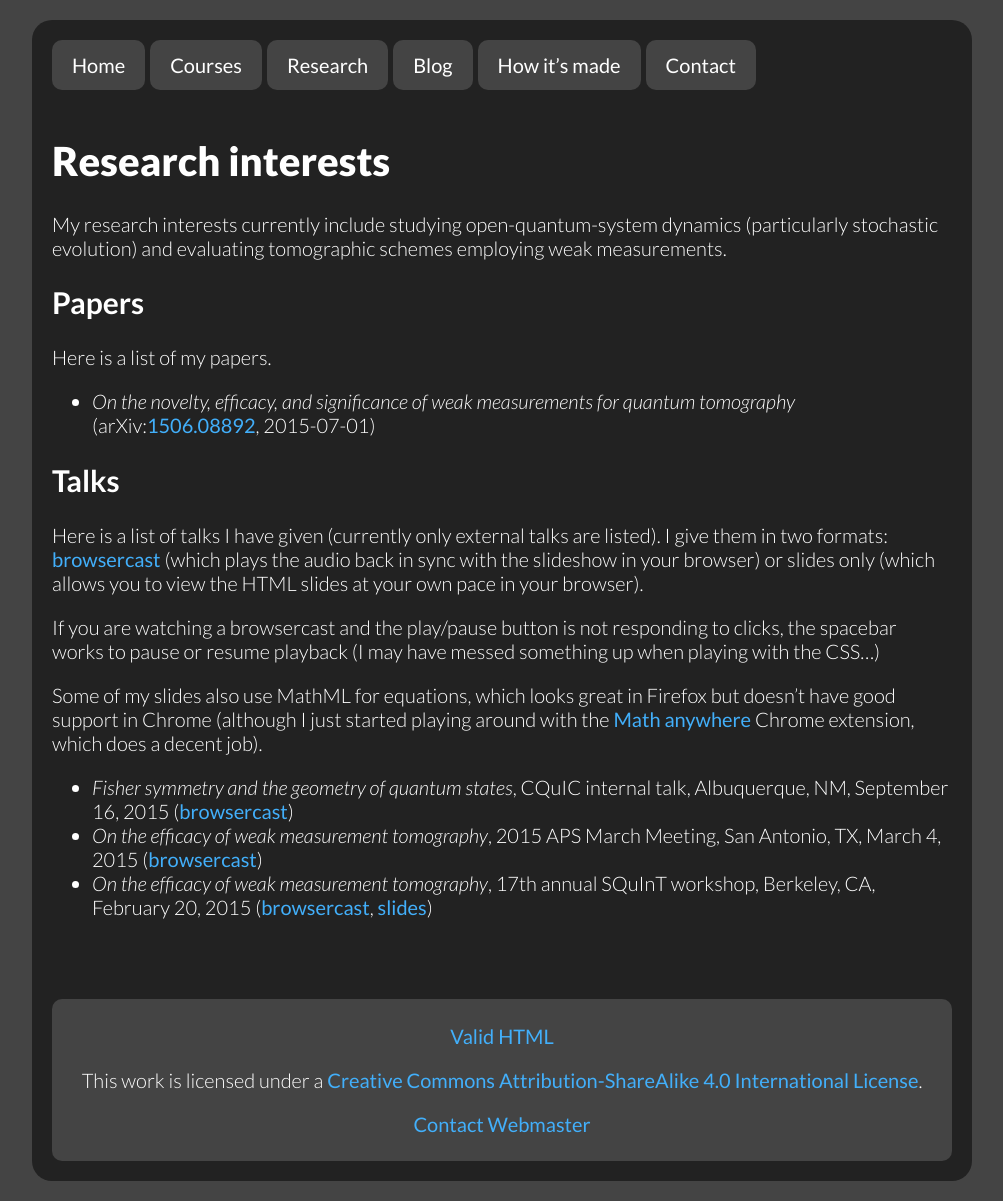
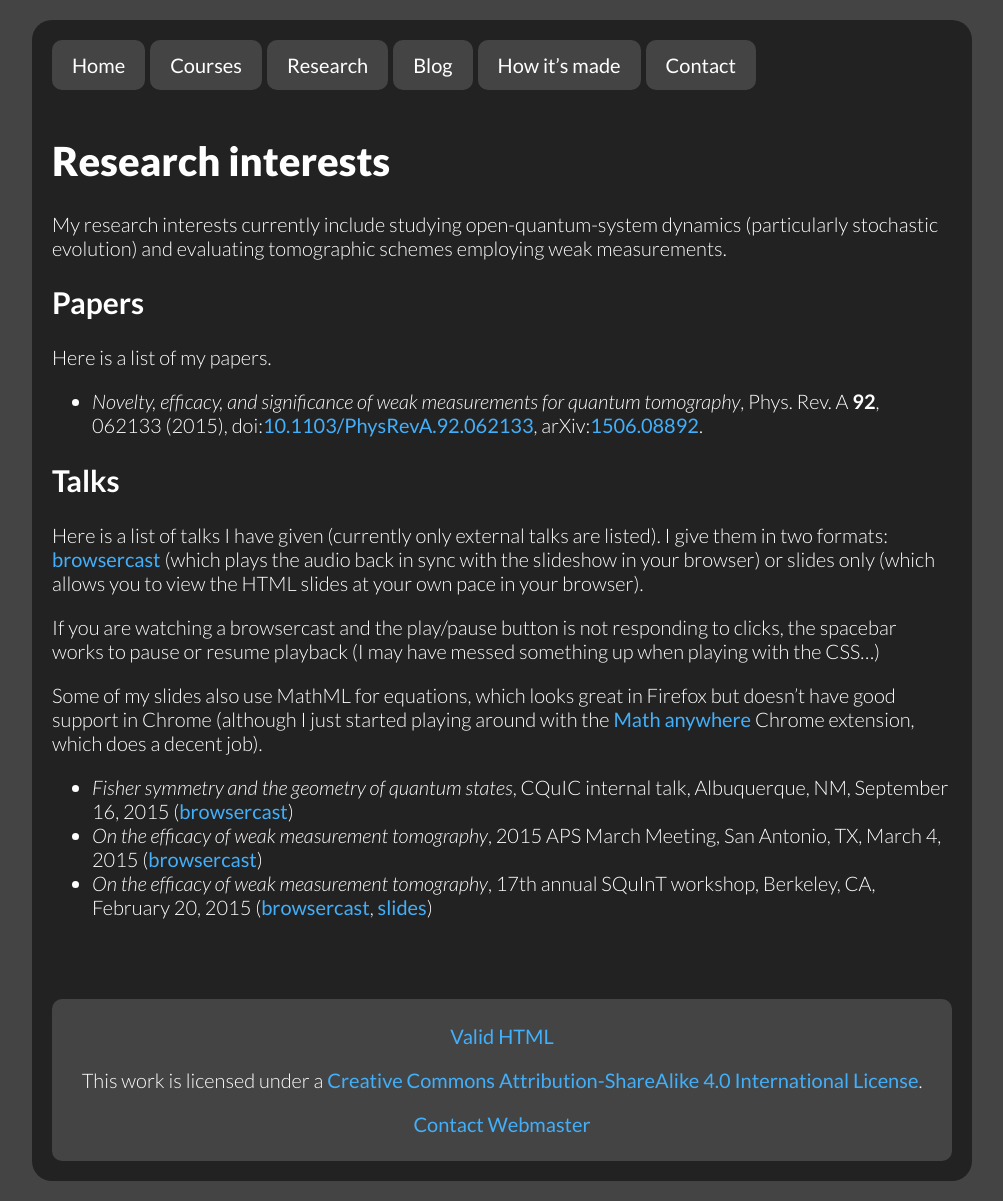
Before and after one commit to jarthurgross/website, a Jekyll site: the page built from research/index.md, in a window 1280 px wide. Shown: the whole page, without its empty margins (138-1141 px from the left). Built offline with Jekyll 4.4.1, drawn with Linux system fonts in a browser that asks for light colours; Markdown is read by kramdown in place of the engine named in the settings.

Commit message:
Add PRA citation to first paper.

```diff
--- a/research/index.md
+++ b/research/index.md
@@ -20,8 +20,10 @@ weak measurements.
 
 Here is a list of my papers.
 
-* *On the novelty, efficacy, and significance of weak measurements for quantum
-  tomography* (arXiv:[1506.08892][weakmeastomoarxiv], 2015-07-01)
+* *Novelty, efficacy, and significance of weak measurements for quantum
+  tomography*, Phys. Rev. A **92**, 062133 (2015),
+  doi:[10.1103/PhysRevA.92.062133][weakmeastomodoi],
+  arXiv:[1506.08892][weakmeastomoarxiv].
 
 ## Talks
 
```
Also changed, not shown: other parts of research/index.md (+1 -0 lines).
